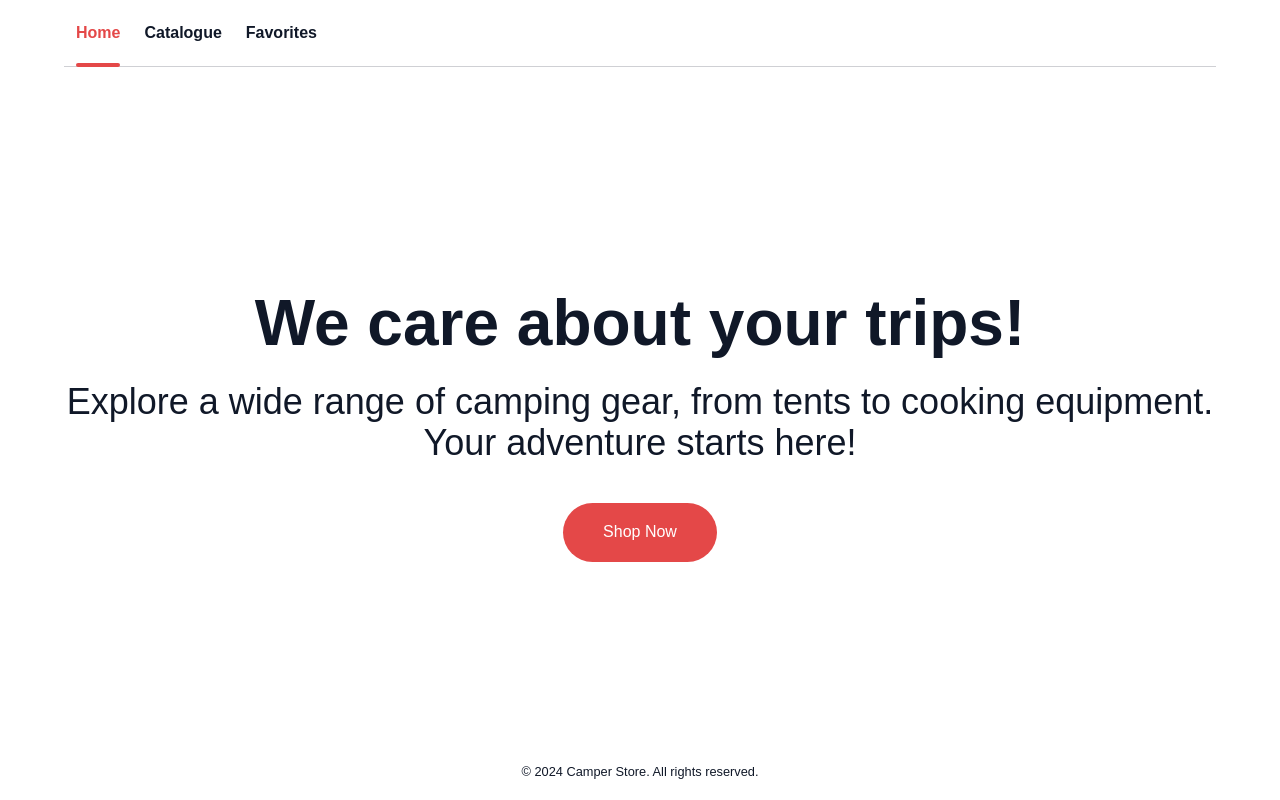
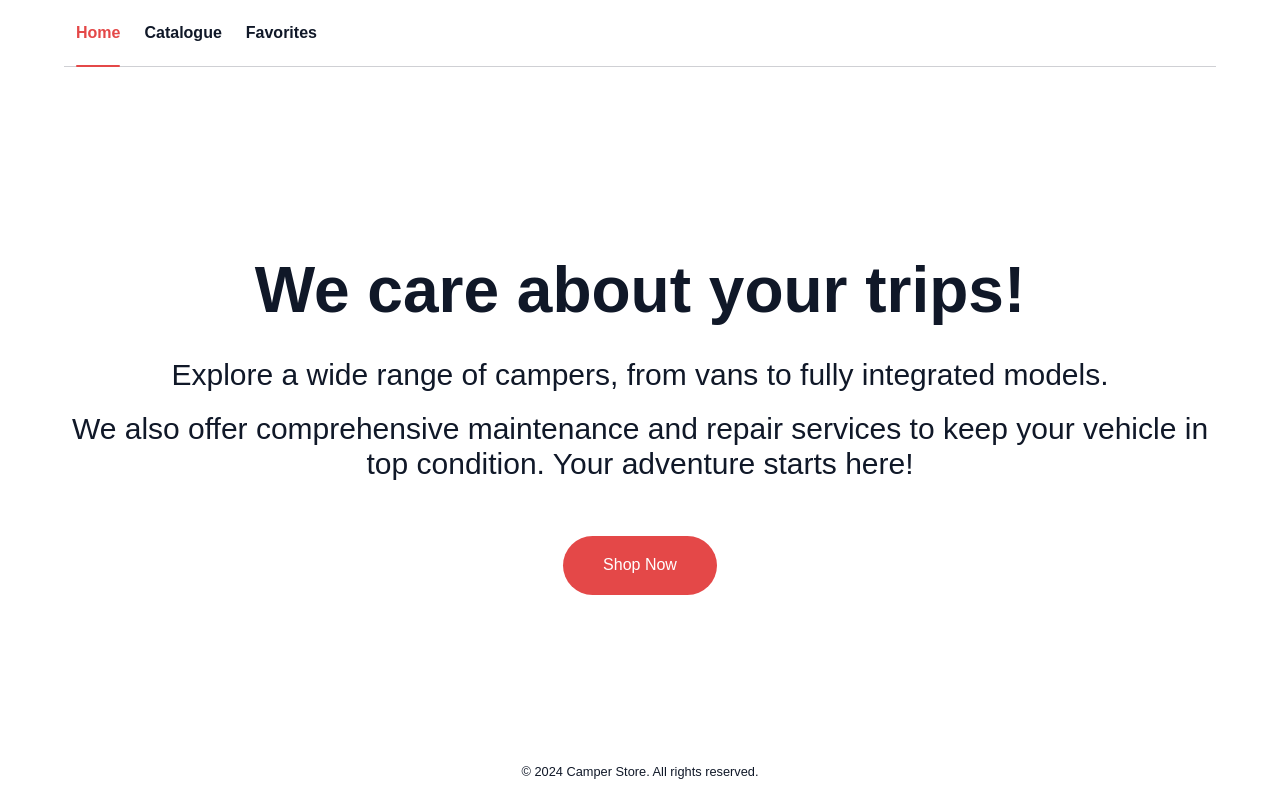
Before and after one commit to culplate/camper-store, a React (Vite) app: page / in a window 1280 px wide. Built offline with nearby package versions, Linux system fonts and the light colour scheme; no server answers.

Commit message:
style: minor UI adjustments

```diff
--- a/src/modules/appBar/components/Navigation/Navigation.module.scss
+++ b/src/modules/appBar/components/Navigation/Navigation.module.scss
@@ -19,7 +19,7 @@
     background-color: $accent-color;
     content: "";
     width: 100%;
-    height: 4px;
+    height: 2px;
     border-radius: 2px;
   }
 
--- a/src/modules/campersList/components/CamperCard/CamperCard.jsx
+++ b/src/modules/campersList/components/CamperCard/CamperCard.jsx
@@ -14,7 +14,6 @@ export const CamperCard = ({ item }) => {
       <div>
         <div className={css.headingWrap}>
           <h2 className={css.title}>{item.name}</h2>
-          <h3>{item.form}</h3>
           <h2 className={css.title}>{`€${item.price}.00`}</h2>
         </div>
 
--- a/src/modules/campersList/components/CamperList/CamperList.jsx
+++ b/src/modules/campersList/components/CamperList/CamperList.jsx
@@ -1,6 +1,7 @@
 import { selectCampers } from "@redux/campers/selectors";
 import { useSelector } from "react-redux";
 import { CamperCard } from "../CamperCard/CamperCard";
+import css from "./CamperList.module.scss";
 
 const CamperList = () => {
   const campers = useSelector(selectCampers);
@@ -23,7 +24,7 @@ const CamperList = () => {
       })}
     </ul>
   ) : (
-    <p>No results corresponding your filters.</p>
+    <p className={css.noResults}>No results corresponding your filters.</p>
   );
 };
 
--- a/src/modules/campersList/components/CamperList/CamperList.module.scss
+++ b/src/modules/campersList/components/CamperList/CamperList.module.scss
@@ -0,0 +1,6 @@
+.noResults {
+  flex: 1;
+  margin-top: 120px;
+  color: $primary-text-color;
+  text-align: center;
+}
--- a/src/pages/MainPage/MainPage.jsx
+++ b/src/pages/MainPage/MainPage.jsx
@@ -7,8 +7,11 @@ const MainPage = () => {
       <section className={css.content}>
         <h2>We care about your trips!</h2>
         <p>
-          Explore a wide range of camping gear, from tents to cooking equipment.
-          Your adventure starts here!
+          Explore a wide range of campers, from vans to fully integrated models.
+        </p>
+        <p>
+          We also offer comprehensive maintenance and repair services to keep
+          your vehicle in top condition. Your adventure starts here!
         </p>
         <Link to="/catalogue" className={css.btn}>
           Shop Now
--- a/src/pages/MainPage/MainPage.module.scss
+++ b/src/pages/MainPage/MainPage.module.scss
@@ -8,16 +8,17 @@
 
   h2 {
     font-size: 64px;
-    margin-bottom: 20px;
+    margin-bottom: 30px;
   }
 
   p {
-    font-size: 36px;
-    margin-bottom: 40px;
+    font-size: 30px;
+    margin-bottom: 20px;
   }
 
   .btn {
     padding: 20px 40px;
+    margin-top: 35px;
     background-color: $accent-color;
     color: white;
     text-decoration: none;
```
